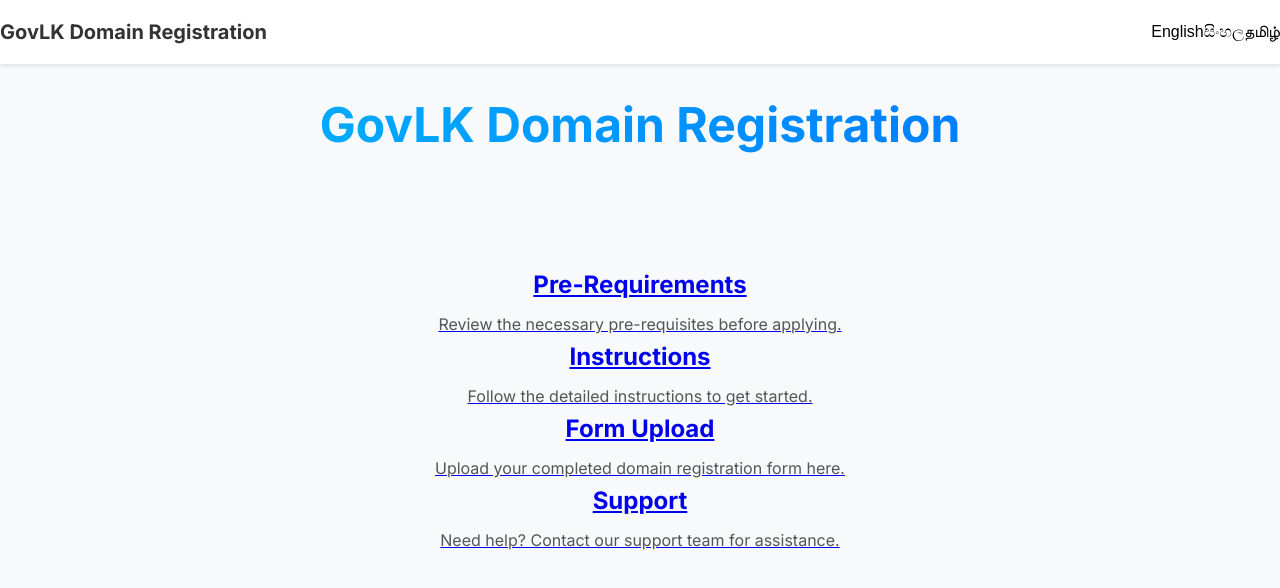
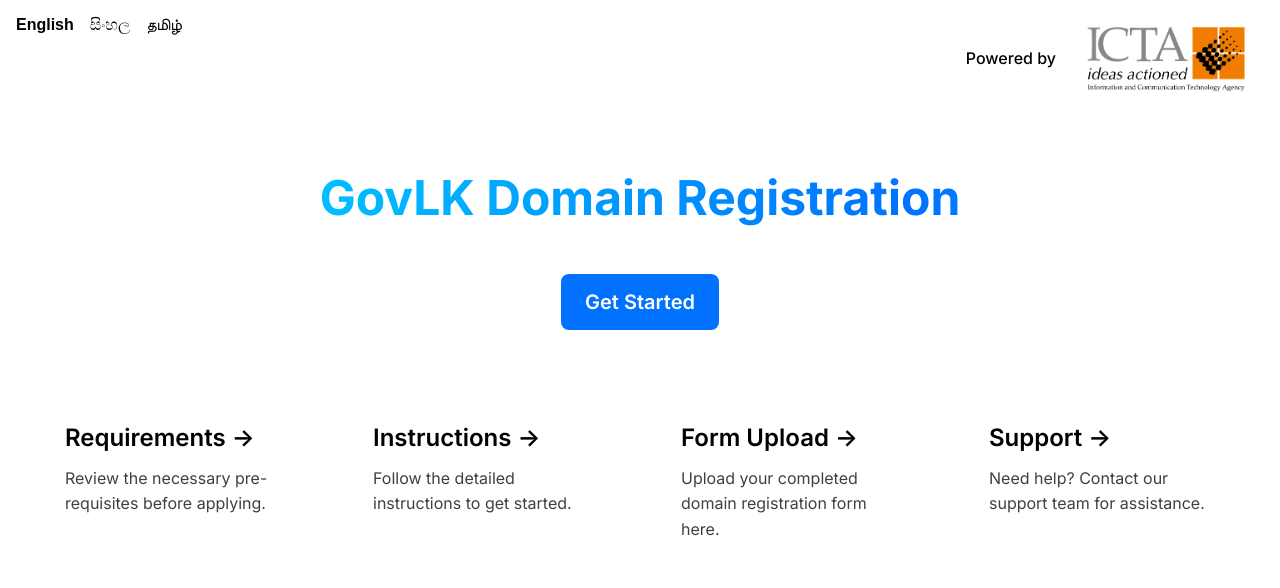
Before and after one commit to LunoxDevelopment/gov-domain-request, a Next.js app: page / in a window 1280 px wide. Shown: the top 588 px of the page. Built offline with nearby package versions, Linux system fonts and the light colour scheme.

Commit message:
Landing Page Design implementation

```diff
--- /dev/null
+++ b/src/app/home.css
@@ -0,0 +1,179 @@
+/* Basic reset */
+* {
+    margin: 0;
+    padding: 0;
+    box-sizing: border-box;
+  }
+
+  /* Body styling */
+  body {
+    font-family: 'Inter', sans-serif;
+    background-color: hsl(var(--background));
+    color: hsl(var(--foreground));
+  }
+
+  /* Container styling */
+  main {
+    display: flex;
+    flex-direction: column;
+    align-items: center;
+    justify-content: center;
+    min-height: 100vh;
+    padding: 2rem;
+    background-color: hsl(var(--background));
+  }
+
+  /* Top right corner - Powered by ICTA */
+  .fixed {
+    position: fixed;
+    top: 1rem;
+    right: 1rem;
+  }
+
+  .fixed a {
+    display: flex;
+    align-items: center;
+    gap: 0.5rem;
+    text-decoration: none;
+    color: hsl(var(--foreground));
+    font-weight: 500;
+  }
+
+  .fixed a:hover {
+    color: hsl(var(--primary));
+  }
+
+  /* Hero section */
+  .hero {
+    text-align: center;
+    margin-bottom: 4rem;
+  }
+
+  .hero h1 {
+    font-size: 3rem;
+    font-weight: 700;
+    margin-bottom: 1rem;
+    background: linear-gradient(90deg, #00c6ff, #0072ff, #00c6ff);
+    background-size: 200% 200%;
+    -webkit-background-clip: text;
+    -webkit-text-fill-color: transparent;
+    animation: gradient-text 3s ease infinite;
+  }
+
+  /* Get Started button */
+  .hero a {
+    margin-top: 2rem;
+    display: inline-block;
+    padding: 0.75rem 1.5rem;
+    background-color: #0072ff;
+    color: white;
+    font-size: 1.25rem;
+    font-weight: 600;
+    border-radius: 0.5rem;
+    text-decoration: none;
+    transition: background-color 0.3s ease;
+  }
+
+  .hero a:hover {
+    background-color: #005bb5;
+  }
+
+
+  @keyframes gradient-text {
+    0% {
+      background-position: 0% 50%;
+    }
+    50% {
+      background-position: 100% 50%;
+    }
+    100% {
+      background-position: 0% 50%;
+    }
+  }
+
+  /* Language selector */
+  .language-selector {
+    position: absolute;
+    top: 1rem;
+    left: 1rem;
+    display: flex;
+    gap: 1rem;
+  }
+
+  .language-selector button {
+    background: none;
+    border: none;
+    cursor: pointer;
+    font-size: 1rem;
+    font-weight: 500;
+    color: hsl(var(--foreground));
+    transition: color 0.3s ease;
+  }
+
+  .language-selector button:hover {
+    color: hsl(var(--primary));
+  }
+
+  .language-selector button.active {
+    color: hsl(var(--primary));
+    font-weight: 700;
+  }
+
+  /* Cards section */
+  .cards {
+    display: grid;
+    gap: 2rem;
+    width: 100%;
+    max-width: 1200px;
+    margin-bottom: 4rem;
+    grid-template-columns: repeat(1, 1fr);
+
+    /* Responsive grid for larger screens */
+    @media(min-width: 768px) {
+      grid-template-columns: repeat(2, 1fr);
+    }
+
+    @media(min-width: 1024px) {
+      grid-template-columns: repeat(4, 1fr);
+    }
+  }
+
+  .cards a {
+    display: block;
+    padding: 1.5rem;
+    border-radius: var(--radius);
+    background-color: hsl(var(--card));
+    color: hsl(var(--card-foreground));
+    text-decoration: none;
+    transition: transform 0.3s ease, background-color 0.3s ease, border 0.3s ease;
+    border: 1px solid transparent;
+  }
+
+  .cards a:hover {
+    background-color: hsl(var(--secondary));
+    border-color: hsl(var(--border));
+    transform: translateY(-5px);
+  }
+
+  .cards h2 {
+    font-size: 1.5rem;
+    font-weight: 600;
+    margin-bottom: 0.5rem;
+  }
+
+  .cards p {
+    font-size: 1rem;
+    color: hsl(var(--muted-foreground));
+    opacity: 0.75;
+  }
+
+  /* Responsive Text */
+  @media (max-width: 768px) {
+    .hero h1 {
+      font-size: 2.5rem;
+    }
+
+    .cards h2 {
+      font-size: 1.25rem;
+    }
+  }
--- a/src/app/page.tsx
+++ b/src/app/page.tsx
@@ -1,12 +1,11 @@
 'use client';
 
+import Image from 'next/image';
 import React, { useState } from 'react';
-import Link from 'next/link';
+import './home.css'; // Ensure this import is present
 
-// Define a type for the language options
 type Language = 'en' | 'si' | 'ta';
 
-// Define the structure of the hero text and card data
 const heroText: Record<Language, string> = {
   en: 'GovLK Domain Registration',
   si: 'GovLK වසම් ලියාපදිංචි කිරීමේ ඉල්ලීම',
@@ -21,7 +20,7 @@ type CardData = {
 
 const cardData: Record<Language, CardData[]> = {
   en: [
-    { title: 'Pre-Requirements', description: 'Review the necessary pre-requisites before applying.', link: '/instructions/reqirements' },
+    { title: 'Requirements', description: 'Review the necessary pre-requisites before applying.', link: '/instructions/reqirements' },
     { title: 'Instructions', description: 'Follow the detailed instructions to get started.', link: '/instructions/get-started' },
     { title: 'Form Upload', description: 'Upload your completed domain registration form here.', link: '/domain/upload-form' },
     { title: 'Support', description: 'Need help? Contact our support team for assistance.', link: '/support' },
@@ -41,53 +40,80 @@ const cardData: Record<Language, CardData[]> = {
 };
 
 export default function HomePage() {
-  const [language, setLanguage] = useState<Language>('en'); // Ensure language is of type 'Language'
+  const [language, setLanguage] = useState<Language>('en');
 
   return (
-    <div className="min-h-screen bg-gray-50">
-      {/* Navbar */}
-      <nav className="bg-white shadow-md">
-        <div className="container mx-auto px-4 py-4 flex justify-between items-center">
-          <div className="text-lg font-bold">GovLK Domain Registration</div>
-          <div className="space-x-4">
+    <main className="relative flex min-h-screen flex-col items-center justify-center p-24">
+      <div className="fixed top-0 right-0 m-4">
+        <a
+          className="flex place-items-center gap-2"
+          href="https://icta.lk/"
+          target="_blank"
+          rel="noopener noreferrer"
+        >
+          Powered by{" "}
+          <Image
+            src="/icta.jpg"
+            alt="ICTA Logo"
+            width={200} // Adjust width as needed
+            height={86} // Calculated from original ratio (3833 x 1648)
+            priority
+          />
+        </a>
+      </div>
+
+      <div className="language-selector">
         <button
           onClick={() => setLanguage('en')}
-              className={`text-sm font-medium ${language === 'en' ? 'text-blue-600' : 'text-gray-600'}`}
+          className={`text-sm font-medium ${language === 'en' ? 'active' : ''}`}
         >
           English
         </button>
         <button
           onClick={() => setLanguage('si')}
-              className={`text-sm font-medium ${language === 'si' ? 'text-blue-600' : 'text-gray-600'}`}
+          className={`text-sm font-medium ${language === 'si' ? 'active' : ''}`}
         >
           සිංහල
         </button>
         <button
           onClick={() => setLanguage('ta')}
-              className={`text-sm font-medium ${language === 'ta' ? 'text-blue-600' : 'text-gray-600'}`}
+          className={`text-sm font-medium ${language === 'ta' ? 'active' : ''}`}
         >
           தமிழ்
         </button>
       </div>
-        </div>
-      </nav>
 
-      {/* Hero Section */}
-      <section className="text-center py-20 bg-gradient-to-r from-blue-500 to-indigo-600">
+      <div className="hero">
         <h1 className="text-5xl font-bold animate-text-gradient">
           {heroText[language]}
         </h1>
-      </section>
+        <a
+          href="/domain-request"
+          className="mt-8 inline-block rounded-lg bg-blue-600 px-6 py-3 text-xl font-semibold text-white transition-colors hover:bg-blue-700"
+        >
+          Get Started
+        </a>
+      </div>
 
-      {/* Cards Section */}
-      <section className="container mx-auto px-4 py-16 grid grid-cols-1 md:grid-cols-2 lg:grid-cols-4 gap-8">
+      <div className="cards">
         {cardData[language].map((card, index) => (
-          <Link key={index} href={card.link} className="block bg-white shadow-lg rounded-lg p-6 hover:shadow-2xl transition-shadow duration-300">
-            <h2 className="text-xl font-bold mb-2">{card.title}</h2>
-            <p className="text-gray-600">{card.description}</p>
-          </Link>
+          <a
+            key={index}
+            href={card.link}
+            className="group rounded-lg border border-transparent px-5 py-4 transition-colors hover:border-gray-300 hover:bg-gray-100 hover:dark:border-neutral-700 hover:dark:bg-neutral-800/30"
+          >
+            <h2 className="mb-3 text-2xl font-semibold">
+              {card.title}{" "}
+              <span className="inline-block transition-transform group-hover:translate-x-1 motion-reduce:transform-none">
+                -&gt;
+              </span>
+            </h2>
+            <p className="m-0 max-w-[30ch] text-sm opacity-50">
+              {card.description}
+            </p>
+          </a>
         ))}
-      </section>
       </div>
+    </main>
   );
 }
```
Also changed, not shown: public/icta.jpg (added). Lines whose indentation alone changed are shown as unchanged.
